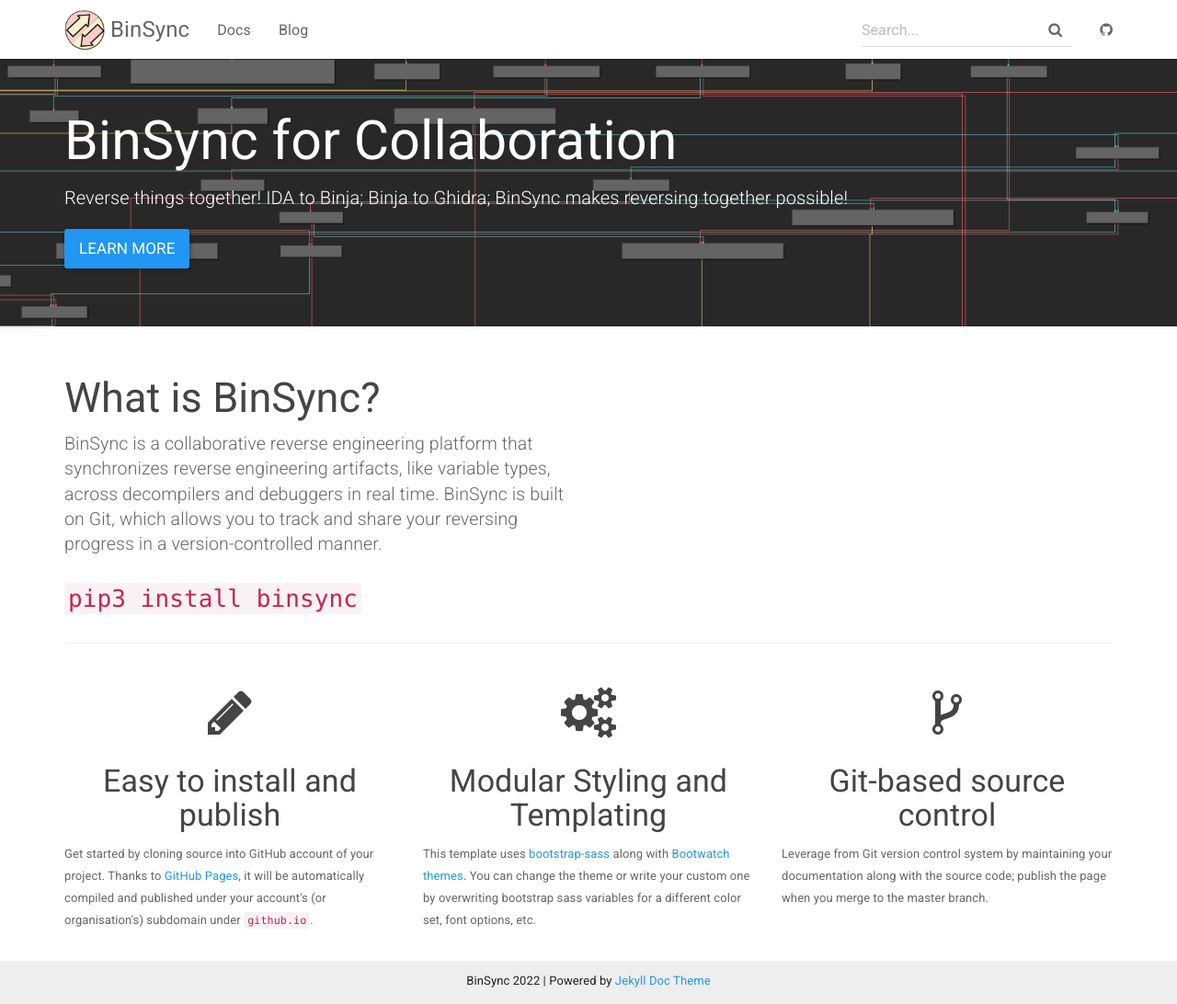
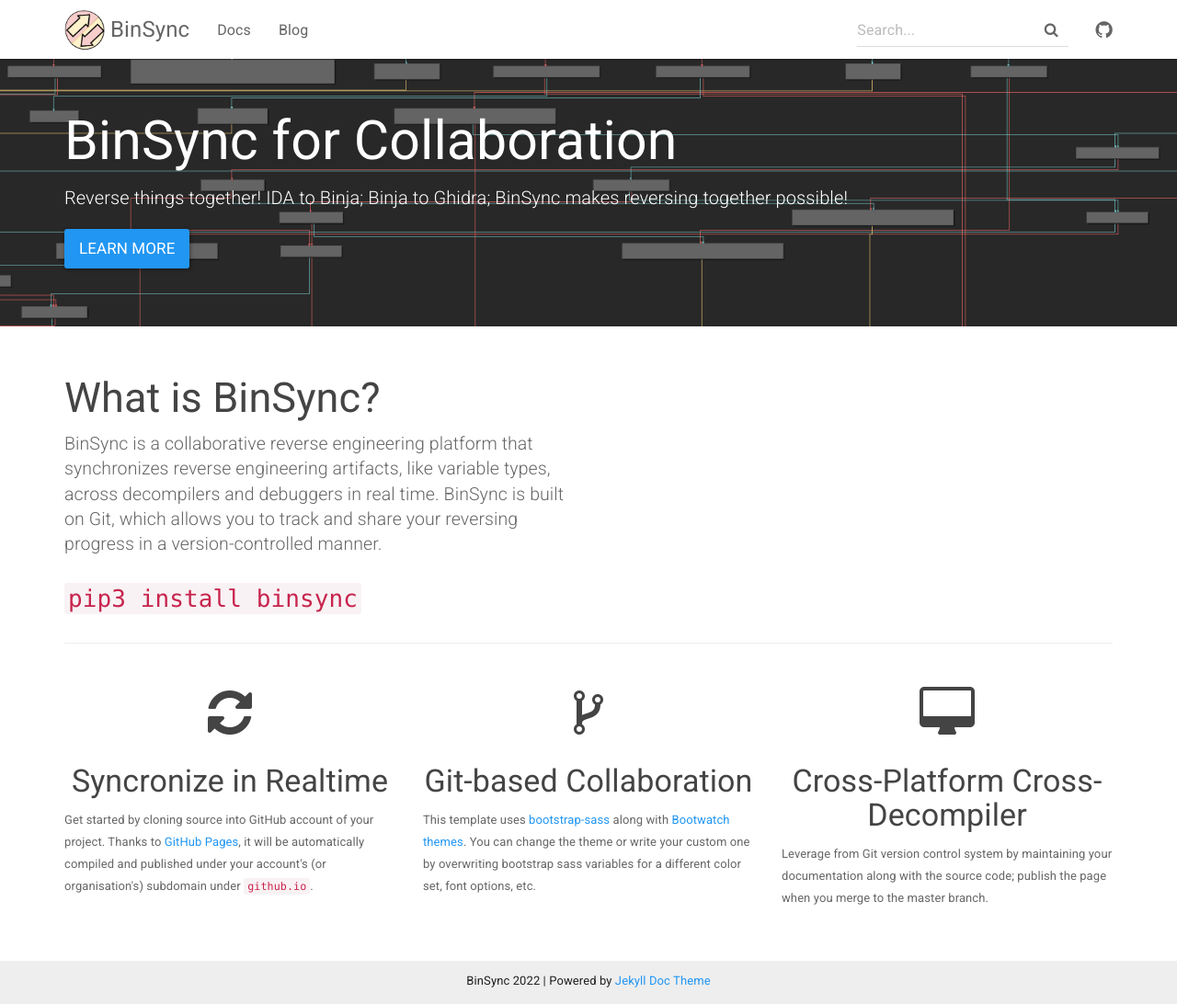
Before and after one commit to binsync/binsync.net, a Jekyll site: the page built from index.html, in a window 1280 px wide and 1092 px high. Shown: the whole window at 92% size. Built offline with Jekyll 4.4.1, drawn with Linux system fonts in a browser that asks for light colours.

Commit message:
added better icons

```diff
--- a/_includes/topnav.html
+++ b/_includes/topnav.html
@@ -24,7 +24,7 @@
                     </div>
                 </form>
                 <ul class="nav navbar-nav">
-                    <li><a href="{{ site.git_address }}"><i class="fa fa-github" aria-hidden="true"></i></a></li>
+                    <li><a href="{{ site.git_address }}"><i class="fa fa-github fa-lg" aria-hidden="true"></i></a></li>
                 </ul>
             </div>
         </div>
--- a/index.html
+++ b/index.html
@@ -34,21 +34,21 @@
     <hr>
     <div class="row">
         <div class="col-sm-4">
-            <h1 class="text-center"><i class="fa fa-pencil" aria-hidden="true"></i></h1>
-            <h3 class="text-center">Easy to install and publish</h3>
+            <h1 class="text-center"><i class="fa fa-refresh" aria-hidden="true"></i></h1>
+            <h3 class="text-center">Syncronize in Realtime</h3>
             <p>Get started by cloning source into GitHub account of your project. Thanks to <a href="https://pages.github.com">GitHub Pages</a>,
               it will be automatically compiled and published under your account's (or organisation's) subdomain under <code>github.io</code>.
             </p>
         </div>
         <div class="col-sm-4">
-            <h1 class="text-center"><i class="fa fa-cogs" aria-hidden="true"></i></h1>
-            <h3 class="text-center">Modular Styling and Templating</h3>
+            <h1 class="text-center"><i class="fa fa-code-fork" aria-hidden="true"></i></h1>
+            <h3 class="text-center">Git-based Collaboration</h3>
             <p>This template uses <a href="https://github.com/twbs/bootstrap-sass">bootstrap-sass</a> along with <a href="https://bootswatch.com/">Bootwatch themes</a>.
             You can change the theme or write your custom one by overwriting bootstrap sass variables for a different color set, font options, etc.</p>
         </div>
         <div class="col-sm-4">
-            <h1 class="text-center"><i class="fa fa-code-fork" aria-hidden="true"></i></h1>
-            <h3 class="text-center">Git-based source control</h3>
+            <h1 class="text-center"><i class="fa fa-desktop" aria-hidden="true"></i></h1>
+            <h3 class="text-center">Cross-Platform Cross-Decompiler</h3>
             <p>Leverage from Git version control system by
               maintaining your documentation along with the source code; publish the page when you merge to the master branch.</p>
         </div>
```
